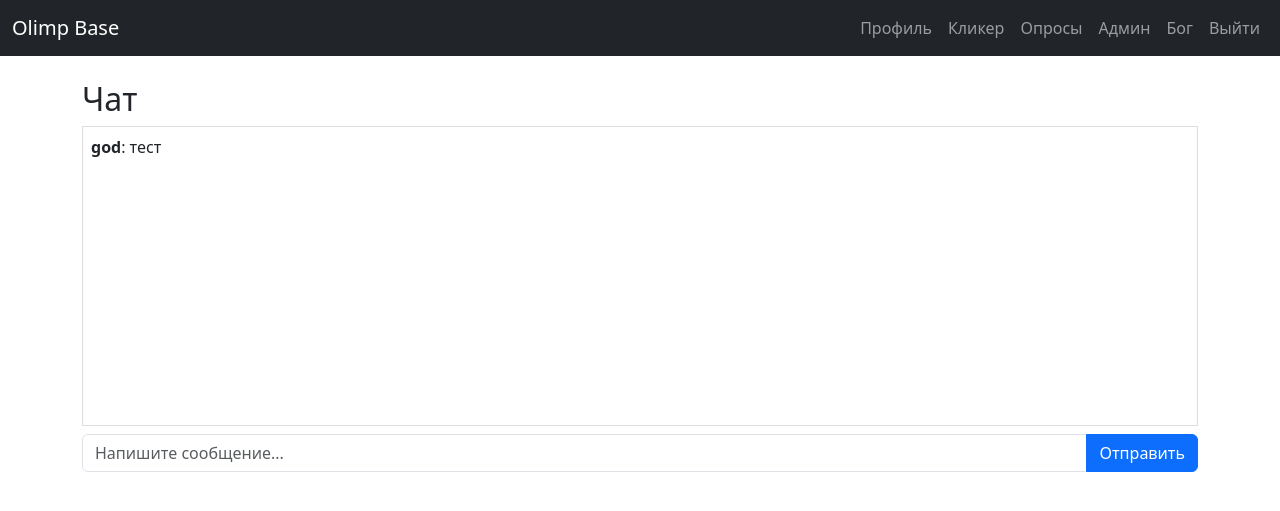
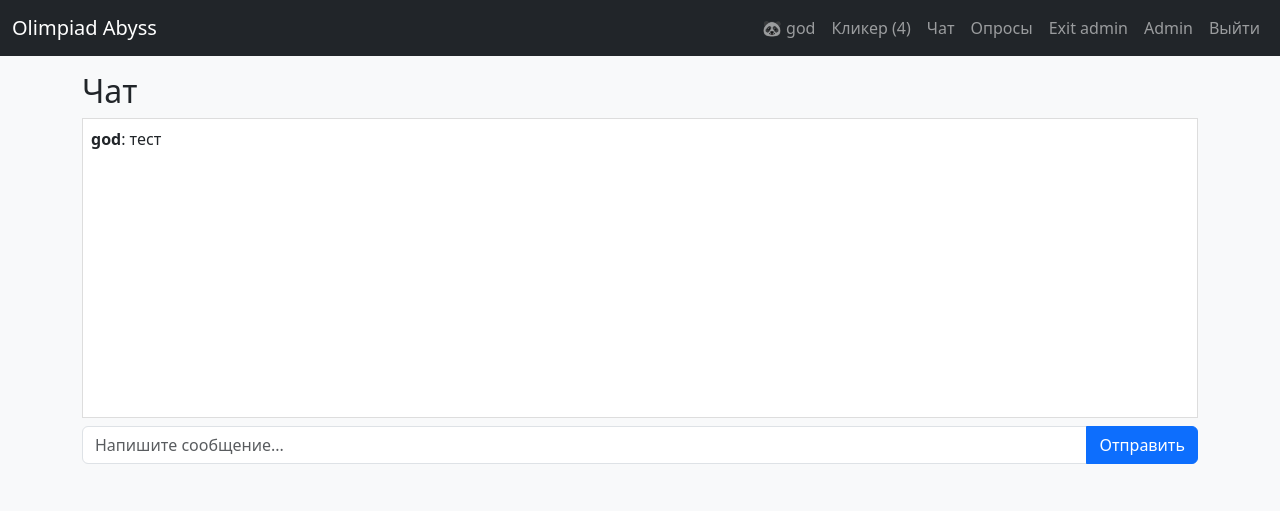
Before and after one commit to minf07l/olympiad_abyss, a Flask app: page /chat in a window 1280 px wide. Shown: the top 511 px of the page. Run offline with Flask 3, Linux system fonts and the light colour scheme; a user stored in the database is signed in; data comes from the database, SQL or seed files in the repository; some libraries are stand-ins or nearby versions.

Commit message:
returning to basics

```diff
--- a/templates/base.html
+++ b/templates/base.html
@@ -1,76 +1,35 @@
-<!DOCTYPE html>
-<html lang="ru">
-<head>
-    <meta charset="UTF-8">
-    <meta name="viewport" content="width=device-width, initial-scale=1.0">
-    <title>{% block title %}Olimp Base{% endblock %}</title>
-    <link rel="stylesheet" href="{{ url_for('static', filename='styles.css') }}">
-    <link rel="stylesheet" href="https://cdn.jsdelivr.net/npm/bootstrap@5.3.0/dist/css/bootstrap.min.css">
-</head>
-<body>
-    {% set is_auth = current_user.is_authenticated if current_user is defined else False %}
-    {% set is_admin = (is_auth and current_user.is_admin) %}
-    {% set is_god = (is_auth and current_user.is_god) %}
-
-    <nav class="navbar navbar-expand-lg navbar-dark bg-dark">
+<!doctype html><html lang="ru"><head><meta charset="utf-8"><meta name="viewport" content="width=device-width, initial-scale=1">
+<title>Olimpiad Abyss</title><link href="https://cdn.jsdelivr.net/npm/bootstrap@5.3.0/dist/css/bootstrap.min.css" rel="stylesheet">
+<meta name="csrf-token" content="{{ csrf_token_value }}"></head><body class="bg-light">
+<nav class="navbar navbar-expand-lg navbar-dark bg-dark mb-3">
   <div class="container-fluid">
-            <a class="navbar-brand" href="{{ url_for('index') }}">Olimp Base</a>
-            <button class="navbar-toggler" type="button" data-bs-toggle="collapse" data-bs-target="#navbarNav"
-                aria-controls="navbarNav" aria-expanded="false" aria-label="Переключить навигацию">
-                <span class="navbar-toggler-icon"></span>
-            </button>
-            <div class="collapse navbar-collapse" id="navbarNav">
+    <a class="navbar-brand" href="/">Olimpiad Abyss</a>
+    <div class="collapse navbar-collapse">
       <ul class="navbar-nav ms-auto">
-                    {% if is_auth %}
-                        <li class="nav-item">
-                            <a class="nav-link" href="{{ url_for('profile') }}">Профиль</a>
-                        </li>
-                        <li class="nav-item">
-                            <a class="nav-link" href="{{ url_for('clicker') }}">Кликер</a>
-                        </li>
-                        <li class="nav-item">
-                            <a class="nav-link" href="{{ url_for('polls') }}">Опросы</a>
-                        </li>
-                        {% if is_admin %}
-                            <li class="nav-item">
-                                <a class="nav-link" href="{{ url_for('admin_panel') }}">Админ</a>
-                            </li>
+        {% if user.is_authenticated %}
+          <li class="nav-item"><a class="nav-link" href="{{ url_for('profile') }}">{{ user.avatar }} {{ user.username }}</a></li>
+          <li class="nav-item"><a class="nav-link" href="{{ url_for('clicker') }}">Кликер ({{ user.points }})</a></li>
+          <li class="nav-item"><a class="nav-link" href="{{ url_for('chat') }}">Чат</a></li>
+          <li class="nav-item"><a class="nav-link" href="{{ url_for('polls') }}">Опросы</a></li>
+          {% if user.is_admin or user.is_god %}
+            <li class="nav-item"><a class="nav-link" href="{{ url_for('toggle_admin') }}">{{ 'Exit admin' if admin_mode else 'Enter admin' }}</a></li>
+            {% if admin_mode or user.is_god %}
+              <li class="nav-item"><a class="nav-link" href="{{ url_for('admin_panel') }}">Admin</a></li>
             {% endif %}
-                        {% if is_god %}
-                            <li class="nav-item">
-                                <a class="nav-link" href="{{ url_for('god_panel') }}">Бог</a>
-                            </li>
           {% endif %}
-                        <li class="nav-item">
-                            <a class="nav-link" href="{{ url_for('logout') }}">Выйти</a>
-                        </li>
+          <li class="nav-item"><a class="nav-link" href="{{ url_for('logout') }}">Выйти</a></li>
         {% else %}
-                        <li class="nav-item">
-                            <a class="nav-link" href="{{ url_for('login') }}">Вход</a>
-                        </li>
-                        <li class="nav-item">
-                            <a class="nav-link" href="{{ url_for('register') }}">Регистрация</a>
-                        </li>
+          <li class="nav-item"><a class="nav-link" href="{{ url_for('login') }}">Войти</a></li>
+          <li class="nav-item"><a class="nav-link" href="{{ url_for('register') }}">Регистрация</a></li>
         {% endif %}
       </ul>
     </div>
   </div>
 </nav>
-
-    <div class="container mt-4">
+<div class="container">
   {% with messages = get_flashed_messages(with_categories=true) %}
-            {% if messages %}
-                {% for category, message in messages %}
-                    <div class="alert alert-{{ category }} alert-dismissible fade show" role="alert">
-                        {{ message }}
-                        <button type="button" class="btn-close" data-bs-dismiss="alert" aria-label="Закрыть"></button>
-                    </div>
-                {% endfor %}
-            {% endif %}
+    {% if messages %}{% for cat,msg in messages %}<div class="alert alert-{{cat}}">{{msg}}</div>{% endfor %}{% endif %}
   {% endwith %}
   {% block content %}{% endblock %}
 </div>
-
-    <script src="https://cdn.jsdelivr.net/npm/bootstrap@5.3.0/dist/js/bootstrap.bundle.min.js"></script>
-</body>
-</html>
+</body></html>
```
Lines whose indentation alone changed are shown as unchanged.
